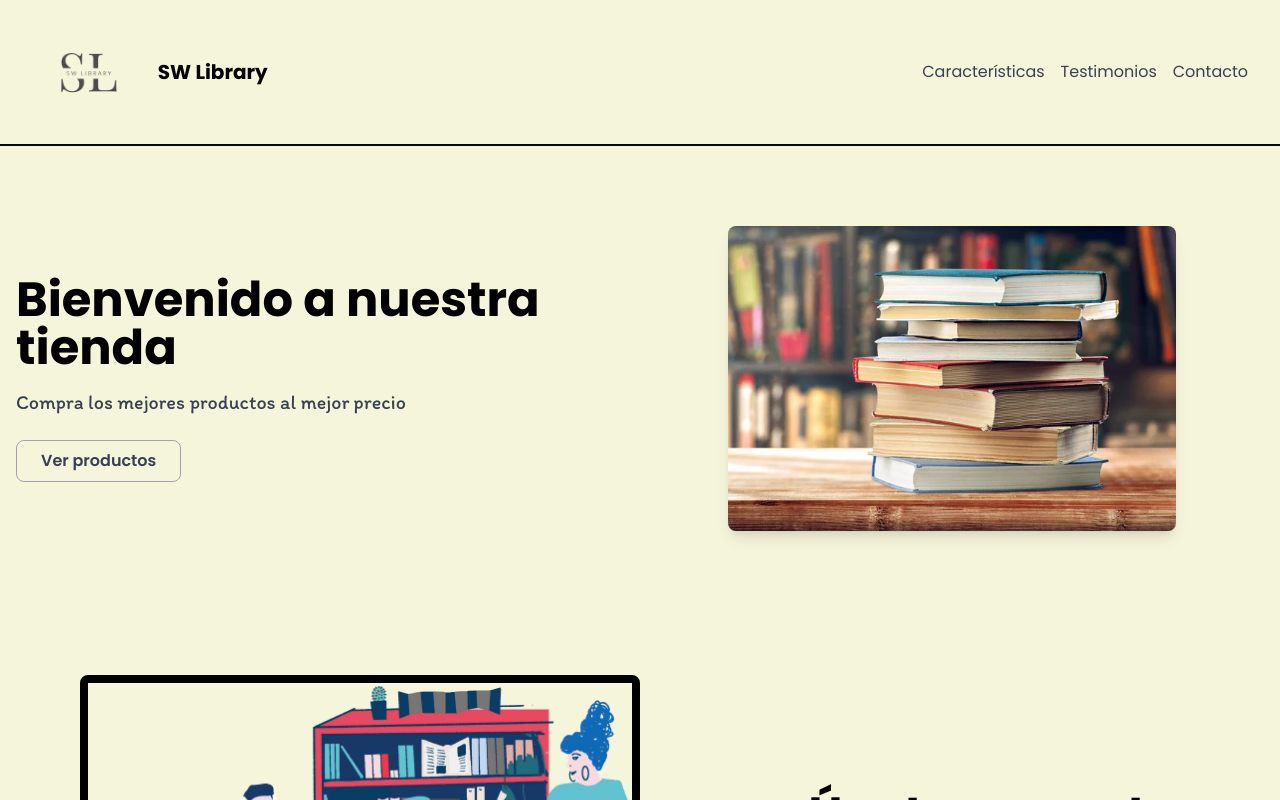
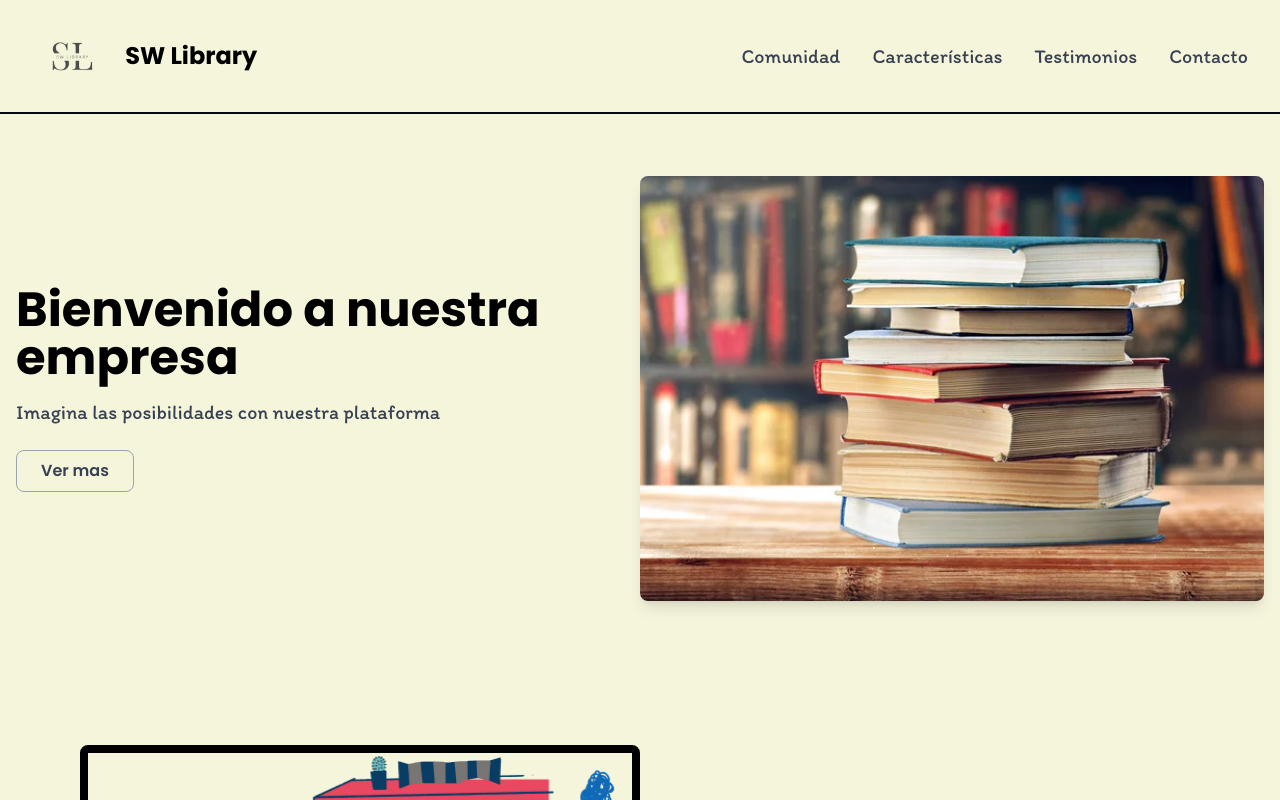
Before and after one commit to Alfarog507/Landing-Demo, a Next.js app in the folder frontend/: page / in a window 1280 px wide. Shown: the top 800 px of the page. Built offline with nearby package versions, Linux system fonts and the light colour scheme.

Commit message:
Terminamos los toques finales

```diff
--- a/frontend/src/app/components/Header.tsx
+++ b/frontend/src/app/components/Header.tsx
@@ -1,23 +1,68 @@
 // app/components/Header.tsx
 "use client";
 
-import React from "react";
+import React, { useState } from "react";
+import { FaBars, FaTimes } from "react-icons/fa";
 
 const Header: React.FC = () => {
+  const [isMenuOpen, setIsMenuOpen] = useState(false);
+
+  const toggleMenu = () => {
+    setIsMenuOpen(!isMenuOpen);
+  };
+
   return (
-    <header className="flex items-center justify-between p-4 md:px-8 bg-cream border-b-2 border-gray-950">
+    <header className="fixed top-0 left-0 w-full bg-cream border-b-2 border-gray-950 p-4 md:px-8 flex items-center justify-between z-50">
       <div className="flex items-center">
-        <img src="/images/Logo.png" alt="Logo de la Empresa" className="h-28" />
-        <span className="ml-3 text-xl font-bold text-black">SW Library</span>
+        <a href="#hero" className="flex items-center">
+          <img
+            src="/images/Logo.png"
+            alt="Logo de la Empresa"
+            className="h-20"
+          />
+          <span className="ml-3 text-2xl font-bold font-poppins text-black">
+            SW Library
+          </span>
+        </a>
       </div>
-      <nav className="hidden md:flex space-x-4">
-        <a href="#features" className="text-gray-700 hover:text-black">
+      {/* Icono de Hamburguesa en Móviles */}
+      <div className="md:hidden">
+        <button
+          onClick={toggleMenu}
+          aria-label="Toggle Menu"
+          className="text-gray-700 hover:text-black focus:outline-none"
+        >
+          {isMenuOpen ? <FaTimes size={24} /> : <FaBars size={24} />}
+        </button>
+      </div>
+      {/* Menú de Navegación */}
+      <nav
+        className={`${
+          isMenuOpen ? "flex" : "hidden"
+        } flex-col md:flex-row md:flex space-y-4 md:space-y-0 space-x-0 md:space-x-8 absolute md:relative top-full left-0 w-full md:w-auto bg-cream md:bg-transparent p-4 md:p-0 border-t border-gray-200 md:border-none`}
+      >
+        <a
+          href="#features"
+          className="text-gray-700 text-xl hover:text-black font-itim transition"
+        >
+          Comunidad
+        </a>
+        <a
+          href="#features"
+          className="text-gray-700 text-xl hover:text-black font-itim transition"
+        >
           Características
         </a>
-        <a href="#testimonials" className="text-gray-700 hover:text-black">
+        <a
+          href="#testimonials"
+          className="text-gray-700 text-xl hover:text-black font-itim transition"
+        >
           Testimonios
         </a>
-        <a href="#contact" className="text-gray-700 hover:text-black">
+        <a
+          href="#contact"
+          className="text-gray-700 text-xl hover:text-black font-itim transition"
+        >
           Contacto
         </a>
       </nav>
--- a/frontend/src/app/components/Hero.tsx
+++ b/frontend/src/app/components/Hero.tsx
@@ -16,7 +16,7 @@ const Hero: React.FC<HeroProps> = ({ title, subtitle, buttonText }) => {
         <div className="md:w-1/2">
           <h1 className="text-5xl font-bold font-poppins mb-4">{title}</h1>
           <p className="text-xl text-gray-700 mb-6 font-itim">{subtitle}</p>
-          <button className="bg-transparent border border-gray-400 text-gray-700 py-2 px-6 rounded-lg font-semibold hover:border-black hover:text-black transition duration-300">
+          <button className="bg-transparent border border-gray-400 text-gray-700 py-2 px-6 rounded-lg font-semibold transition duration-300 hover:bg-black hover:text-cream hover:border-black">
             {buttonText}
           </button>
         </div>
@@ -24,7 +24,7 @@ const Hero: React.FC<HeroProps> = ({ title, subtitle, buttonText }) => {
           <img
             src="/images/image1.jpg"
             alt="Imagen del Producto"
-            className="w-full max-w-md h-auto rounded-lg shadow-lg"
+            className="w-full h-auto rounded-lg shadow-lg"
           />
         </div>
       </div>
--- a/frontend/src/app/layout.tsx
+++ b/frontend/src/app/layout.tsx
@@ -1,4 +1,5 @@
 import type { Metadata } from "next";
+import Header from "./components/Header";
 import localFont from "next/font/local";
 import "./globals.css";
 
@@ -37,7 +38,10 @@ export default function RootLayout({
           rel="stylesheet"
         />
       </head>
-      <body className="font-poppins">{children}</body>
+      <body className="font-poppins">
+        <Header />
+        {children}
+      </body>
     </html>
   );
 }
--- a/frontend/src/app/page.tsx
+++ b/frontend/src/app/page.tsx
@@ -10,21 +10,30 @@ import Footer from "./components/Footer";
 export default function Home() {
   return (
     <div>
-      <Header />
+      <section id="hero" className="pt-24 md:pt-30">
         <Hero
-        title="Bienvenido a nuestra tienda"
-        subtitle="Compra los mejores productos al mejor precio"
-        buttonText="Ver productos"
+          title="Bienvenido a nuestra empresa"
+          subtitle="Imagina las posibilidades con nuestra plataforma"
+          buttonText="Ver mas"
         />
+      </section>
+      <section id="community">
         <CommunitySection
           title="Únete a nuestra comunidad"
           description="Conoce a otros usuarios y comparte tus experiencias"
           imageSrc="/images/comunidad.png"
         />
+      </section>
+      <section id="features">
         <FeaturesGrid />
+      </section>
+      <section id="testimonials">
         <TestimonialsSection />
+      </section>
+      <section id="contact">
         <SubscribeForm />
         <Footer />
+      </section>
     </div>
   );
 }
```
Lines whose indentation alone changed are shown as unchanged.
